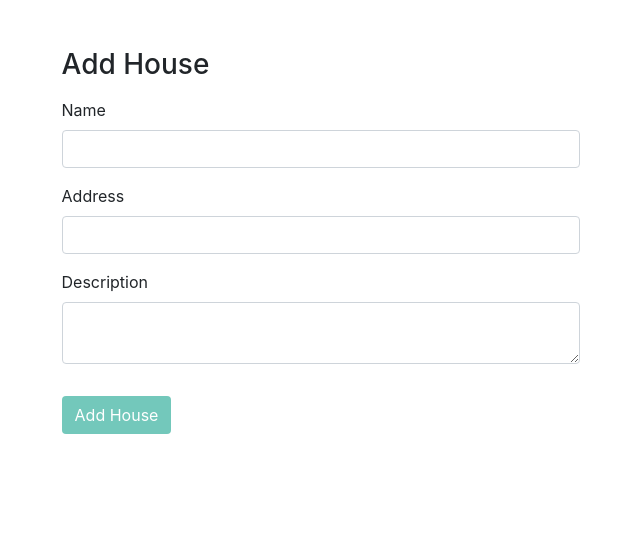
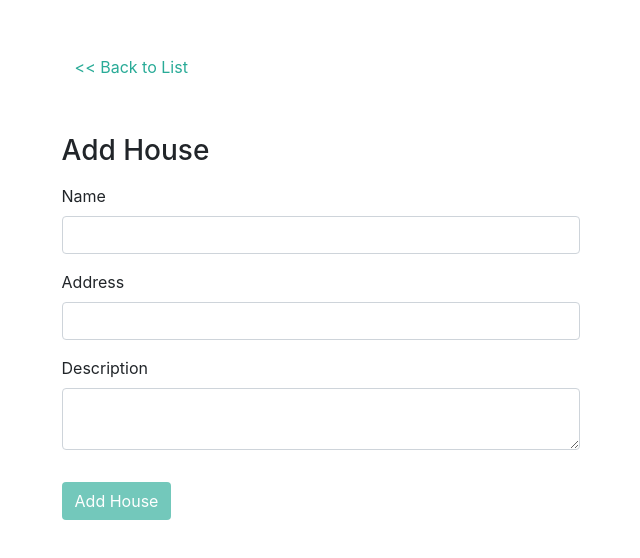
Before and after one commit to anastasiadima/manage-rent, a React (Create React App) app: page /houses in a window 1280 px wide. Both pictures are taken after a click on the button "Add House". Shown: the top 558 px of the page, without its empty margins (319-959 px from the left). Built offline with nearby package versions, Linux system fonts and the light colour scheme.

Commit message:
first commit

```diff
--- a/src/components/House/house.jsx
+++ b/src/components/House/house.jsx
@@ -14,6 +14,7 @@ class House extends Component {
         }
           this.onCreateHouse = this.props.onCreateHouse;
           this.handleOnChange = this.handleOnChange.bind(this);
+          this.onHouseBack = this.props.onHouseList;
     }
 
   handleOnChange (event) {
@@ -69,6 +70,17 @@ class House extends Component {
   render() {
     return (
       <div className="col-md-8 m-auto">
+        <button
+          className="btn mt-5 "
+          style={{
+            backgroundColor: "#fff",
+            color: "#29ab97",
+            cursor: "pointer"
+          }}
+          onClick={(e) => this.onHouseBack(e)}
+        >
+          {"<< "}Back to List
+        </button>
         <h3 className="mb-3 mt-5  ">  Add House</h3>
         <form>
           <div className={`form-group
--- a/src/components/House/houses.jsx
+++ b/src/components/House/houses.jsx
@@ -44,13 +44,17 @@ class Houses extends Component {
     this.setState({
       isCreateHouse: true
     });
-
-    console.log('add house');
   };
 
-  handleEditHouse = e => {};
+  handleEditHouse(e){};
 
-  handleListOfHouses = () => {};
+  handleListOfHouses(e) {
+    e.preventDefault();
+
+    this.setState({
+      isCreateHouse: false
+    });
+  };
 
   handleCreateHouse(e, house){
       e.preventDefault();
--- a/src/services/house.service.js
+++ b/src/services/house.service.js
@@ -1,6 +1,7 @@
 import { authHeader} from '../helpers/auth-header';
 import { handleResponse } from '../helpers/handle-response';
 import * as apiConfig from '../helpers/api-config';
+import { userService } from './user.service';
 
 export const houseService = {
     create,
@@ -11,12 +12,15 @@ export const houseService = {
 }
 
 function create(house){
+    let user = userService.getAuthenticatedUser();
+    house.ownerId = user.id;
+
     const options = {
         method: 'POST',
         headers: { ...authHeader(), 'Content-Type': 'application/json' },
         body: JSON.stringify(house)
     }
-    console.log(authHeader());
+
     return fetch(`${apiConfig.getApiUrl()}/houses/create`, options).then(handleResponse);
 }
 
--- a/src/services/user.service.js
+++ b/src/services/user.service.js
@@ -9,7 +9,8 @@ export const userService = {
     getAll,
     update,
     delete: _delete,
-    getById
+    getById,
+    getAuthenticatedUser
 };
 
 function getAll() {
@@ -80,3 +81,7 @@ function getById(id) {
 
     return fetch(`${config.getApiUrl()}/users/${id}`, requestOptions).then(handleResponse);
 }
+
+function getAuthenticatedUser(){
+    return localStorage.getItem('currentUser');
+}
```
Also changed, not shown: package.json (line endings or trailing spaces).
